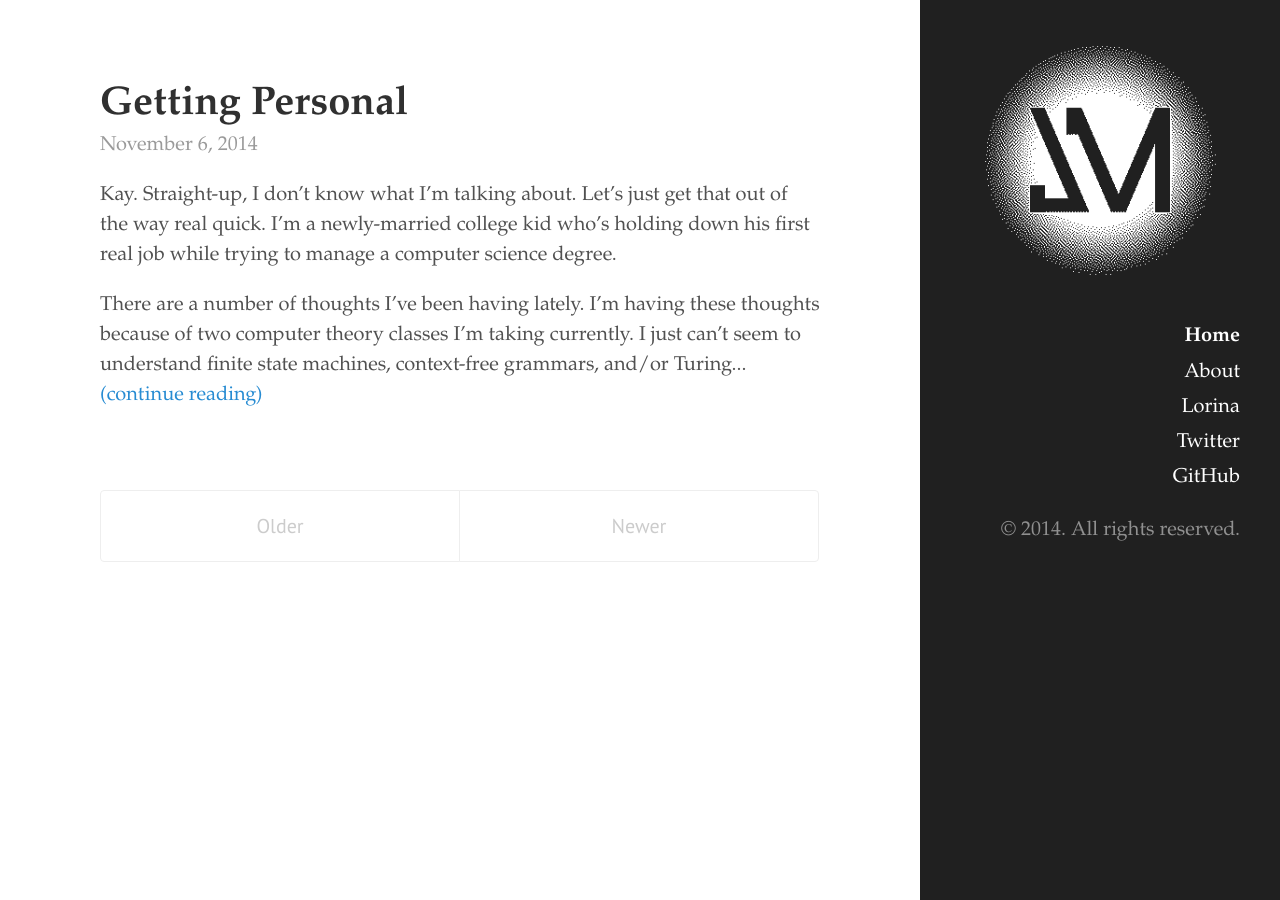
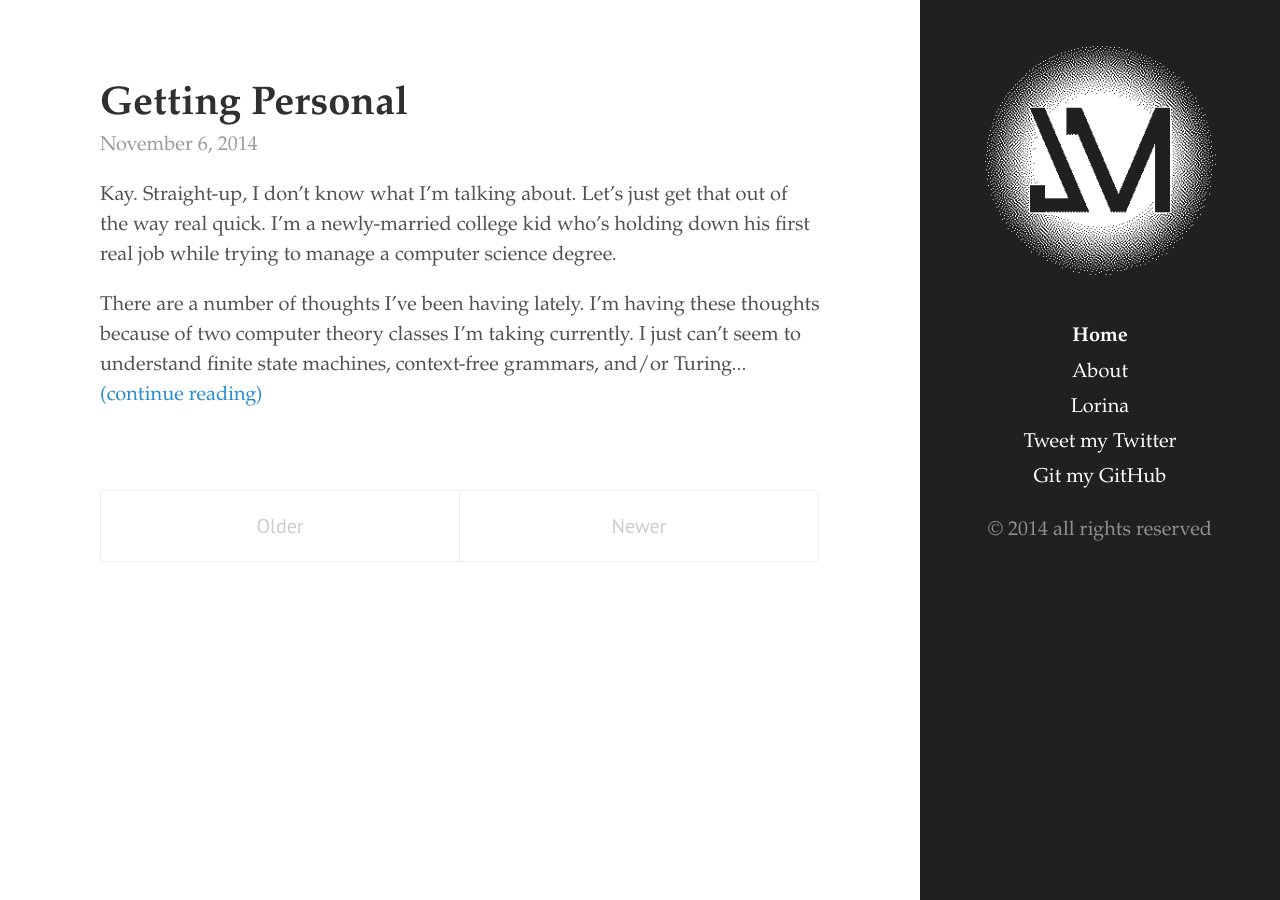
Before and after one commit to jessemillar/jessemillar.github.io, a Jekyll site: the page built from index.html, in a window 1280 px wide. Built offline with Jekyll 4.4.1, drawn with Linux system fonts in a browser that asks for light colours; Markdown is read by kramdown in place of the engine named in the settings; the list of posts is cut into pages by our own code.

Commit message:
Added icons and tweaked sidebar

```diff
--- a/_includes/head.html
+++ b/_includes/head.html
@@ -21,7 +21,7 @@
   <link rel="stylesheet" href="http://fonts.googleapis.com/css?family=PT+Sans:400,400italic,700|Abril+Fatface">
 
   <!-- Icons -->
-  <link rel="apple-touch-icon-precomposed" sizes="144x144" href="{{ site.baseurl }}images/apple-touch-icon-144-precomposed.png">
+  <link rel="apple-touch-icon-precomposed" sizes="144x144" href="{{ site.baseurl }}images/apple-touch-icon-precomposed.png">
                                  <link rel="shortcut icon" href="{{ site.baseurl }}images/favicon.ico">
 
   <!-- RSS -->
--- a/_includes/sidebar.html
+++ b/_includes/sidebar.html
@@ -32,10 +32,10 @@
         {% endif %}
       {% endfor %}
 
-      <a class="sidebar-nav-item" href="https://twitter.com/jessemillar">Twitter</a>
-      <a class="sidebar-nav-item" href="https://github.com/jessemillar">GitHub</a>
+      <a class="sidebar-nav-item" href="https://twitter.com/jessemillar">Tweet my Twitter</a>
+      <a class="sidebar-nav-item" href="https://github.com/jessemillar">Git my GitHub</a>
     </nav>
 
-    <p>&copy; {{ site.time | date: '%Y' }}. All rights reserved.</p>
+    <p>&copy; {{ site.time | date: '%Y' }} all rights reserved</p>
   </div>
 </div>
--- a/css/hyde.css
+++ b/css/hyde.css
@@ -66,7 +66,7 @@ html {
     left: 0;
     bottom: 0;
     width: 18rem;
-    text-align: right;
+    text-align: center;
   }
 }
 
```
Also changed, not shown: images/apple-touch-icon-144-precomposed.png (deleted), images/apple-touch-icon-precomposed.png (added), images/favicon.ico.
